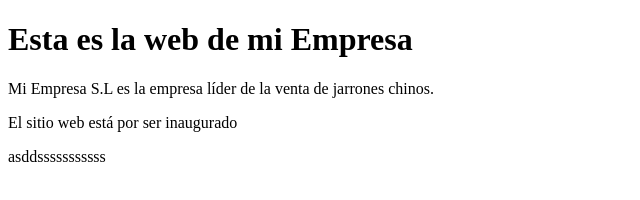
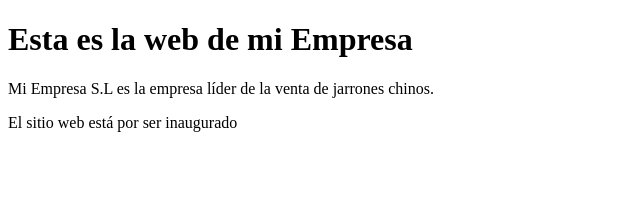
Before and after one commit to jorgevh92/PaginaCliente, a plain HTML site: page index.html in a window 1280 px wide. Shown: the whole page, without its empty margins (0-640 px from the left). Drawn offline with Linux system fonts and the light colour scheme.

Commit message:
Revert "agrego algo"
This reverts commit 82bc74cd644ccea216d6700cbb6f45d9b5d8405a.

```diff
--- a/index.html
+++ b/index.html
@@ -10,7 +10,5 @@
 		   Mi Empresa S.L es la empresa líder de la venta de jarrones chinos.
 		</p>
 		<p>El sitio web está por ser inaugurado</p>
-		<p>asddsssssssssss</p>
-
 	</body>
 </html>
```
